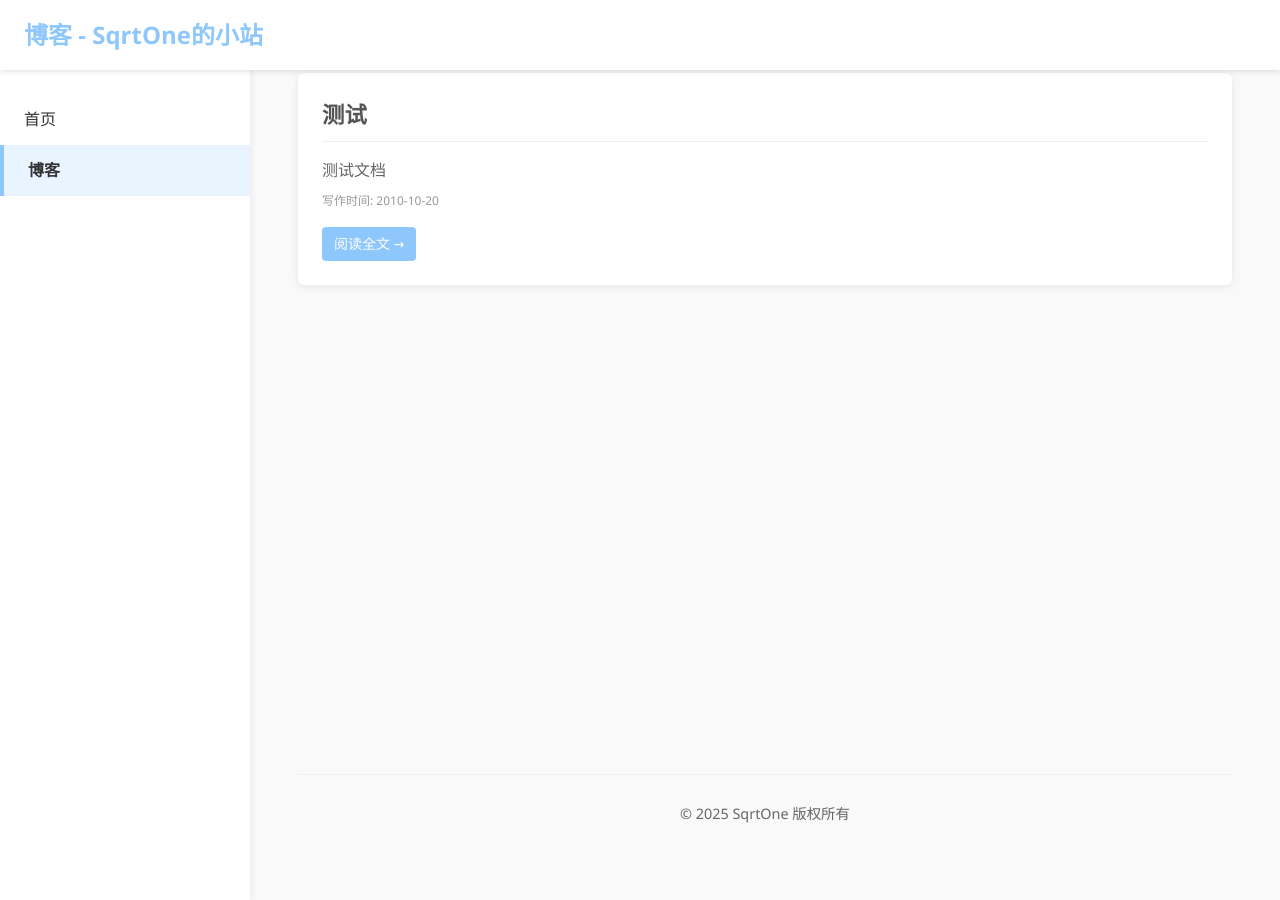
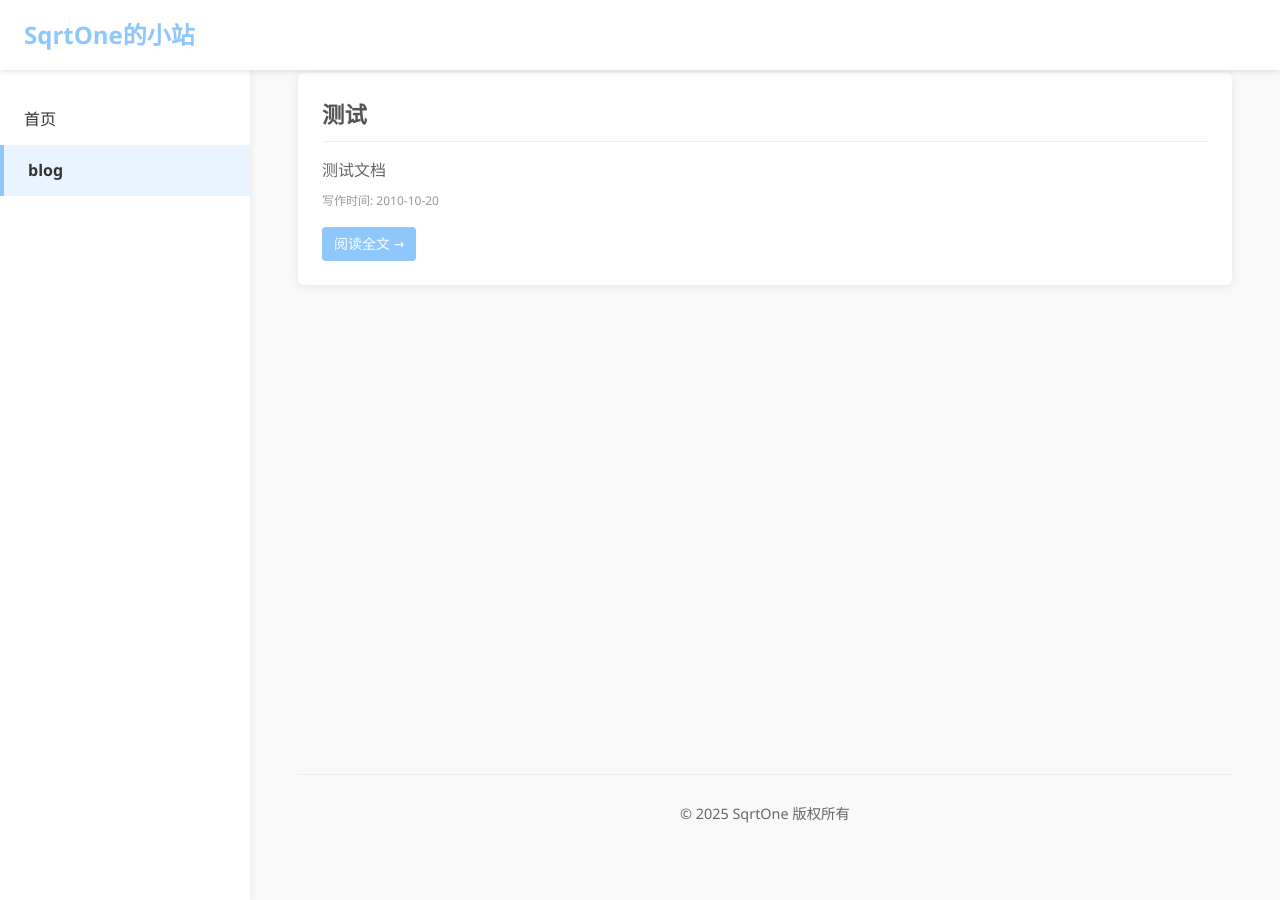
Before and after one commit to SqrtOne/SqrtOne.github.io, a Jekyll site: the page built from blog.html, in a window 1280 px wide. Built offline with Jekyll 4.4.1, drawn with Linux system fonts in a browser that asks for light colours.

Commit message:
Refactor blog.html structure and title

```diff
--- a/blog.html
+++ b/blog.html
@@ -8,12 +7,12 @@ permalink: /blog/
     <meta charset="UTF-8">
     <meta name="viewport" content="width=device-width, initial-scale=1.0">
     <meta name="description" content="{{ site.description }}">
-    <title>博客 - {{ site.name }}</title>
+    <title>{{ site.name }}</title>
     <link rel="stylesheet" href="{{ site.url }}{{ site.baseurl }}/styles.css">
 </head>
 <body>
 <header class="gradient-bg">
-    <h1>博客 - {{ site.name }}</h1>
+    <h1>{{ site.name }}</h1>
 </header>
 
 <div class="container">
@@ -21,7 +20,7 @@ permalink: /blog/
         <nav>
             <ul>
                 <li><a href="{{ site.url }}{{ site.baseurl }}">首页</a></li>
-                <li><a href="#" class="active">博客</a></li>
+                <li><a href="#" class="active">blog</a></li>
             </ul>
         </nav>
     </aside>
```
Also changed, not shown: other parts of blog.html (+0 -1 lines).
